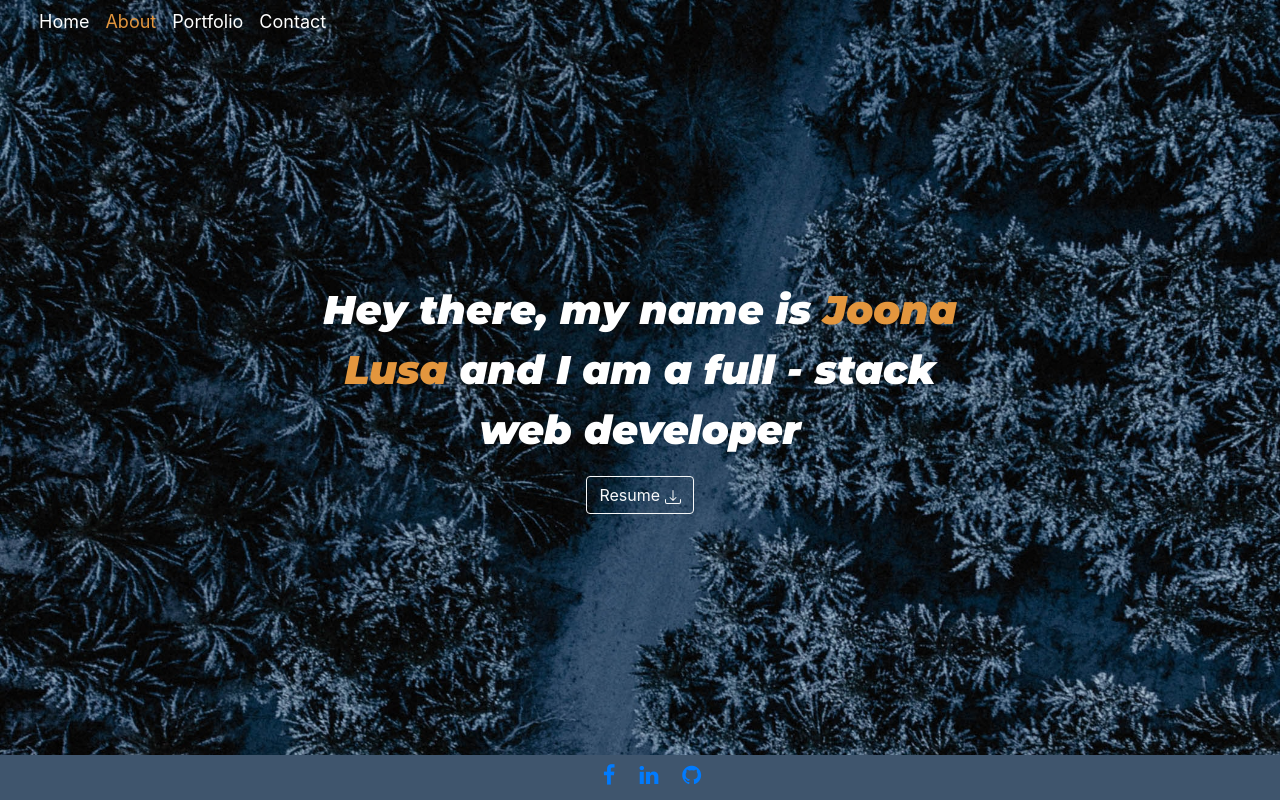
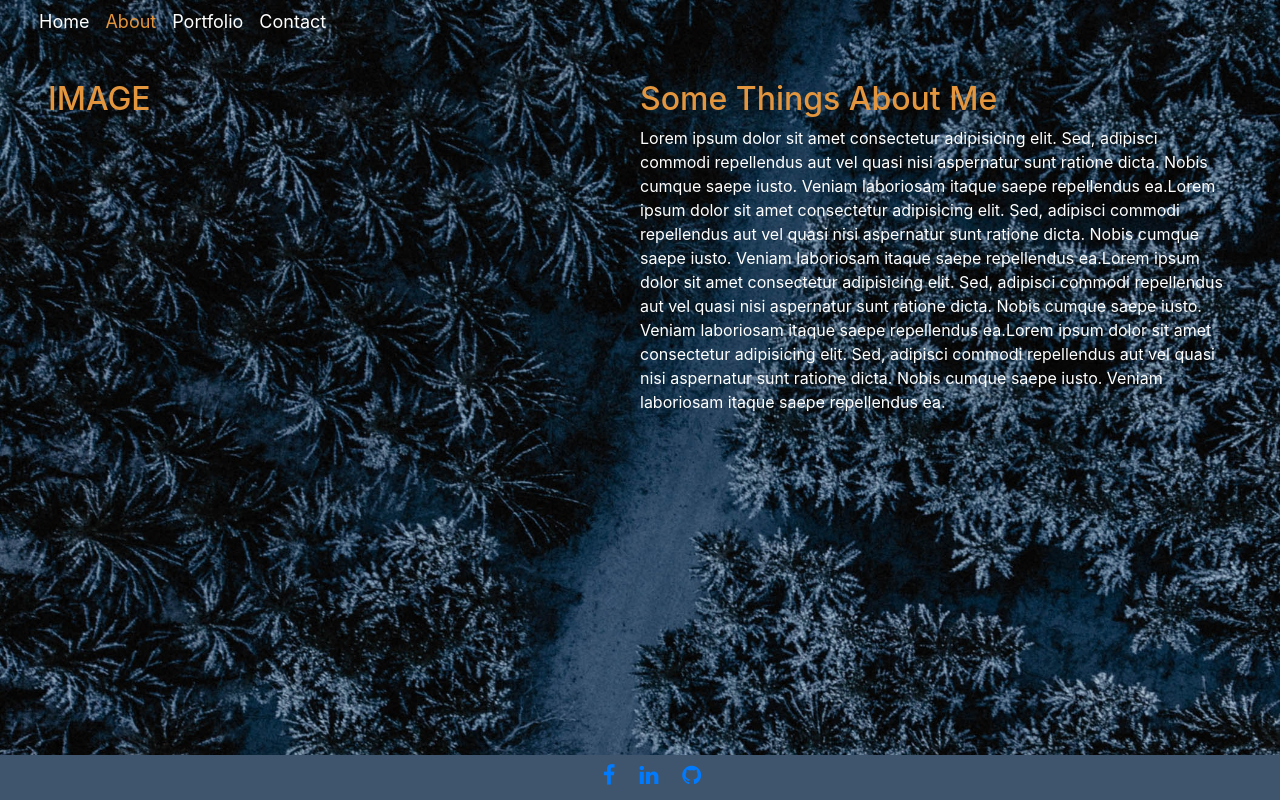
Before and after one commit to jlusa101/web-folio, a React (Create React App) app: page / in a window 1280 px wide. Both pictures are taken after a click on the element "About". Built offline with nearby package versions, Linux system fonts and the light colour scheme.

Commit message:
created an about component

```diff
--- a/src/App.js
+++ b/src/App.js
@@ -1,9 +1,10 @@
 import React, { useState } from 'react';
 import './App.css';
-import Header from './components/Header/index';
-import LandingPage from './components/LandingPage/index';
-import Footer from './components/Footer/index';
+import Header from './components/Header';
+import LandingPage from './components/LandingPage';
+import Footer from './components/Footer';
 import Contact from './components/Contact';
+import About from './components/About'
 
 function App() {
 
@@ -23,9 +24,10 @@ function App() {
           setCurrOption = {setCurrOption}
         />
         <main>
-        {/* {currOption === navOptions[0] ? <About /> : <LandingPage /> }
-        {currOption === navOptions[1] ? <Portfolio /> : <LandingPage /> } */}
-        {currOption === navOptions[2] ? <Contact /> : <LandingPage /> }
+        {/* {currOption === navOptions[0] ? <About /> : <LandingPage /> } */}
+        {/* {currOption === navOptions[1] ? <Portfolio /> : <LandingPage /> } */}
+        {/* {currOption === navOptions[2] ? <Contact /> : <LandingPage /> } */}
+          {currOption === navOptions[0] ? <About /> : currOption === navOptions[1] ? <LandingPage /> : currOption === navOptions[2] ? <Contact /> : <LandingPage /> }
         </main>
         <Footer />
       </div>
--- /dev/null
+++ b/src/components/About/index.js
@@ -0,0 +1,24 @@
+import React from 'react';
+
+function About() {
+
+    return (
+        <section id="about" className="title about mx-5">
+            <div className="d-flex">
+                <div className="flex-fill flex-column w-50">
+                    <h2>IMAGE</h2>
+                </div>
+                <div className="flex-fill flex-column w-50">
+                    <h2>Some Things About Me</h2>
+                    <p>Lorem ipsum dolor sit amet consectetur adipisicing elit. Sed, adipisci commodi repellendus aut vel quasi nisi aspernatur sunt ratione dicta. Nobis cumque saepe iusto. Veniam laboriosam itaque saepe repellendus ea.Lorem ipsum dolor
+                        sit amet consectetur adipisicing elit. Sed, adipisci commodi repellendus aut vel quasi nisi aspernatur sunt ratione dicta. Nobis cumque saepe iusto. Veniam laboriosam itaque saepe repellendus ea.Lorem ipsum dolor sit amet consectetur
+                        adipisicing elit. Sed, adipisci commodi repellendus aut vel quasi nisi aspernatur sunt ratione dicta. Nobis cumque saepe iusto. Veniam laboriosam itaque saepe repellendus ea.Lorem ipsum dolor sit amet consectetur adipisicing elit.
+                        Sed, adipisci commodi repellendus aut vel quasi nisi aspernatur sunt ratione dicta. Nobis cumque saepe iusto. Veniam laboriosam itaque saepe repellendus ea.</p>
+                </div>
+            </div>
+
+        </section>
+    )
+};
+
+export default About;
```
